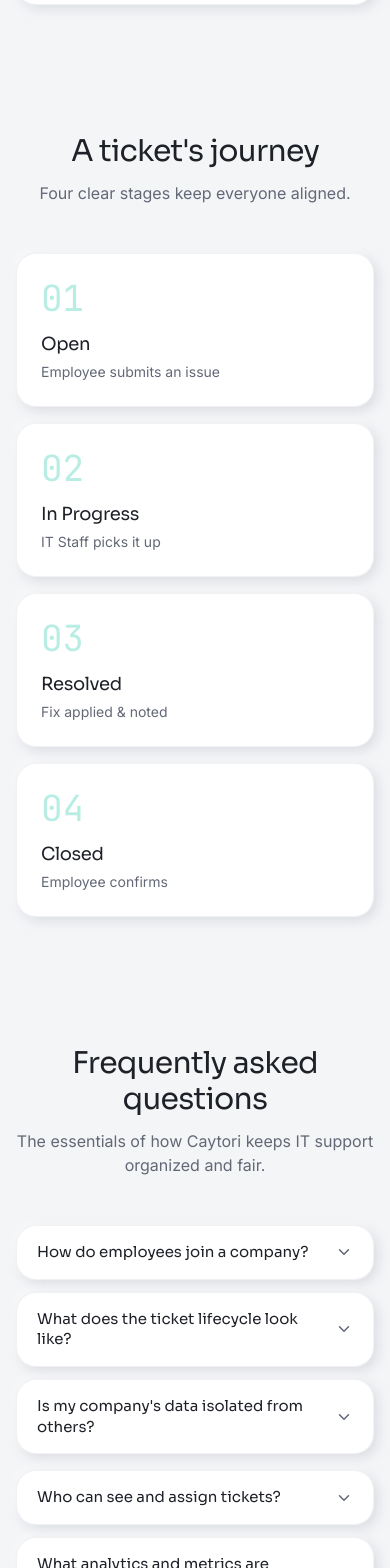
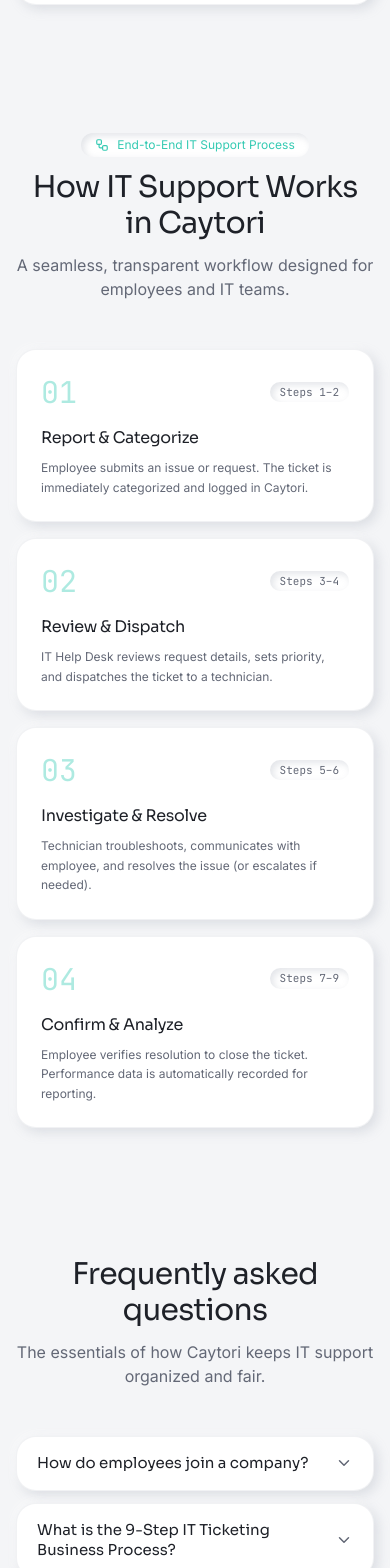
Before and after one commit to Alicia-Kate-Bactasa/Caytori, a React (Vite) app: page / in a window 390 px wide. Shown: the part 3020-4588 px from the top of the page. Built offline with nearby package versions, Linux system fonts and the light colour scheme.

Commit message:
refactor(workflow): streamline IT roles and process flow UI

```diff
--- a/src/components/Dashboard.tsx
+++ b/src/components/Dashboard.tsx
@@ -252,11 +252,11 @@
     .slice(0, 5)
   const avg = avgResolution(tickets)
 
-  const isEmployeeView = role === "normal_employee" || role === "normal_head"
+  const isEmployeeView = role === "normal_employee"
   const isITHead = role === "it_head" || role === "company_admin"
 
   return (
-    <div>
+    <div className="space-y-6">
       <div>
         <h1 className="font-display text-2xl font-700 tracking-tight">
           Good day, {me.name.split(" ")[0]}
@@ -274,7 +274,7 @@
         </p>
       </div>
 
-      <div className="mt-6 grid gap-4 sm:grid-cols-2 lg:grid-cols-4">
+      <div className="grid gap-4 sm:grid-cols-2 lg:grid-cols-4">
         {cards.map((c, i) => (
           <StatCard key={c.label} {...c} delay={i * 0.06} />
         ))}
--- a/src/components/Landing.tsx
+++ b/src/components/Landing.tsx
@@ -18,7 +18,7 @@
 } from "lucide-react"
 import type { LucideIcon } from "lucide-react"
 import { Button, Card, Avatar, Logo } from "./primitives"
-import { FAQS, type Role } from "../data"
+import { FAQS, IT_WORKFLOW_STEPS, type Role } from "../data"
 
 export const DEMO_KEY = "ishieSoGwapa"
 
@@ -38,26 +38,20 @@
     },
     {
       id: "it_head",
-      label: "DEPT IT (Dept Head)",
-      scope: "Head of IT",
+      label: "IT Help Desk Lead",
+      scope: "Reviews & assigns queue",
       icon: Server,
     },
     {
-      id: "normal_head",
-      label: "NORMAL DEPT (Dept Head)",
-      scope: "Finance Head",
-      icon: Users,
-    },
-    {
       id: "it_employee",
-      label: "IT Employee",
-      scope: "IT Staff",
+      label: "IT Technician",
+      scope: "Investigates & resolves",
       icon: Wrench,
     },
     {
       id: "normal_employee",
-      label: "Normal Employee",
-      scope: "Finance Employee",
+      label: "Employee",
+      scope: "Reports & confirms fix",
       icon: User,
     },
   ]
@@ -471,7 +465,7 @@
         </div>
       </section>
 
-      {/* Lifecycle */}
+      {/* IT Support Workflow Section */}
       <section className="py-16">
         <motion.div
           initial={{ opacity: 0, y: 20 }}
@@ -480,34 +474,70 @@
           transition={{ duration: 0.5 }}
           className="text-center"
         >
+          <div className="inline-flex items-center gap-2 rounded-full px-3.5 py-1 text-xs font-600 neu-inset text-primary mb-3">
+            <Workflow size={14} /> End-to-End IT Support Process
+          </div>
           <h2 className="font-display text-3xl font-700 tracking-tight sm:text-4xl">
-            A ticket's journey
+            How IT Support Works in Caytori
           </h2>
           <p className="mx-auto mt-3 max-w-md text-muted-foreground">
-            Four clear stages keep everyone aligned.
+            A seamless, transparent workflow designed for employees and IT teams.
           </p>
         </motion.div>
+
         <div className="mt-12 grid gap-4 sm:grid-cols-2 lg:grid-cols-4">
-          {lifecycle.map((s, i) => (
+          {[
+            {
+              phase: "01",
+              title: "Report & Categorize",
+              sub: "Steps 1–2",
+              desc: "Employee submits an issue or request. The ticket is immediately categorized and logged in Caytori.",
+            },
+            {
+              phase: "02",
+              title: "Review & Dispatch",
+              sub: "Steps 3–4",
+              desc: "IT Help Desk reviews request details, sets priority, and dispatches the ticket to a technician.",
+            },
+            {
+              phase: "03",
+              title: "Investigate & Resolve",
+              sub: "Steps 5–6",
+              desc: "Technician troubleshoots, communicates with employee, and resolves the issue (or escalates if needed).",
+            },
+            {
+              phase: "04",
+              title: "Confirm & Analyze",
+              sub: "Steps 7–9",
+              desc: "Employee verifies resolution to close the ticket. Performance data is automatically recorded for reporting.",
+            },
+          ].map((p, i) => (
             <motion.div
-              key={s.step}
+              key={p.phase}
               initial={{ opacity: 0, y: 24 }}
               whileInView={{ opacity: 1, y: 0 }}
               viewport={{ amount: 0.2 }}
               transition={{ duration: 0.4, delay: i * 0.08 }}
             >
-              <Card className="relative h-full p-6">
+              <Card className="relative h-full p-6 flex flex-col justify-between neu-hover">
+                <div>
+                  <div className="flex items-center justify-between">
                     <span
-                  className="font-mono text-4xl font-600"
+                      className="font-mono text-3xl font-800"
                       style={{
                         color:
-                      "color-mix(in srgb, var(--primary) 35%, transparent)",
+                          "color-mix(in srgb, var(--primary) 40%, transparent)",
                       }}
                     >
-                  0{i + 1}
+                      {p.phase}
                     </span>
-                <h3 className="mt-3 font-display text-lg font-600">{s.step}</h3>
-                <p className="mt-1 text-sm text-muted-foreground">{s.desc}</p>
+                    <span className="text-[11px] font-mono font-600 text-muted-foreground neu-inset px-2.5 py-0.5 rounded-full">
+                      {p.sub}
+                    </span>
+                  </div>
+                  <h3 className="mt-4 font-display text-base font-700">{p.title}</h3>
+                  <p className="mt-2 text-xs leading-relaxed text-muted-foreground">{p.desc}</p>
+                </div>
               </Card>
             </motion.div>
           ))}
--- a/src/data.ts
+++ b/src/data.ts
@@ -4,7 +4,6 @@
   | "platform_admin"
   | "company_admin"
   | "it_head"
-  | "normal_head"
   | "it_employee"
   | "normal_employee"
 
@@ -24,32 +23,27 @@
   {
     id: "platform_admin",
     label: "Caytori Admin",
-    blurb: "Manages Caytori & tenant companies",
+    blurb: "Manages Caytori platform & tenant companies",
   },
   {
     id: "company_admin",
     label: "Company Admin",
-    blurb: "Runs the company organization",
+    blurb: "Runs the company organization & departments",
   },
   {
     id: "it_head",
-    label: "DEPT IT (Dept Head)",
-    blurb: "Head of IT Dept — manages ticket routing & queue",
-  },
-  {
-    id: "normal_head",
-    label: "NORMAL DEPT (Dept Head)",
-    blurb: "Head of Finance Dept — views own reported issues",
+    label: "IT Help Desk Lead",
+    blurb: "Reviews, prioritizes & assigns tickets to IT technicians",
   },
   {
     id: "it_employee",
-    label: "IT Employee",
-    blurb: "Member of IT Dept — resolves assigned tickets",
+    label: "IT Technician",
+    blurb: "Investigates, communicates & resolves assigned IT issues",
   },
   {
     id: "normal_employee",
-    label: "Normal Employee",
-    blurb: "Member of Finance Dept — reports & tracks IT issues",
+    label: "Employee",
+    blurb: "Reports IT issues/requests & confirms resolutions",
   },
 ]
 
@@ -107,14 +101,6 @@
     email: "john@abccorp.com",
     isHead: true,
   },
-  normal_head: {
-    id: "u7",
-    name: "Elena Vance",
-    role: "normal_head",
-    department: "Finance",
-    email: "elena@abccorp.com",
-    isHead: true,
-  },
   it_employee: {
     id: "u3",
     name: "Mark Villanueva",
@@ -135,23 +121,87 @@
   {
     id: "u3",
     name: "Mark Villanueva",
-    role: "it_staff",
+    role: "it_employee",
     department: "IT",
     email: "mark@abccorp.com",
   },
   {
     id: "u4",
     name: "Anna Cruz",
-    role: "it_staff",
+    role: "it_employee",
     department: "IT",
     email: "anna@abccorp.com",
   },
   {
     id: "u6",
     name: "Leo Tan",
-    role: "it_staff",
+    role: "it_employee",
     department: "IT",
     email: "leo@abccorp.com",
+  },
+]
+
+export interface WorkflowStep {
+  step: number
+  title: string
+  description: string
+  shortLabel: string
+}
+
+export const IT_WORKFLOW_STEPS: WorkflowStep[] = [
+  {
+    step: 1,
+    title: "Employee Reports Issue/Request",
+    shortLabel: "Reported",
+    description: "Employee identifies an IT issue or service request and initiates submission.",
+  },
+  {
+    step: 2,
+    title: "Ticket Created & Categorized",
+    shortLabel: "Created & Categorized",
+    description: "Ticket is logged in Caytori with appropriate category and initial description.",
+  },
+  {
+    step: 3,
+    title: "IT Help Desk Reviews & Prioritizes",
+    shortLabel: "Help Desk Review",
+    description: "IT Help Desk Lead reviews details and assigns appropriate priority level.",
+  },
+  {
+    step: 4,
+    title: "Assigned to IT Team / Technician",
+    shortLabel: "Technician Assigned",
+    description: "Ticket is dispatched to a dedicated IT Technician.",
+  },
+  {
+    step: 5,
+    title: "Technician Investigates & Communicates",
+    shortLabel: "Investigation & Comm",
+    description: "Technician actively troubleshoots and communicates with employee.",
+  },
+  {
+    step: 6,
+    title: "Issue Resolved or Escalated",
+    shortLabel: "Resolved / Escalated",
+    description: "Technician resolves the issue or escalates to senior tech/specialist if needed.",
+  },
+  {
+    step: 7,
+    title: "Employee Confirms Resolution",
+    shortLabel: "Employee Confirms",
+    description: "Employee verifies fix or reopens if problem persists.",
+  },
+  {
+    step: 8,
+    title: "Ticket Closed",
+    shortLabel: "Closed",
+    description: "Ticket lifecycle is completed and locked.",
+  },
+  {
+    step: 9,
+    title: "Recorded for Reporting & Analysis",
+    shortLabel: "Recorded & Analyzed",
+    description: "Ticket data feeds into IT performance metrics and analytics.",
   },
 ]
 
@@ -217,7 +267,7 @@
       {
         id: id + "c1",
         author: reporter,
-        role: "employee",
+        role: "normal_employee",
         text: "This is blocking my work — happy to help troubleshoot.",
         at: createdAt,
       },
@@ -226,7 +276,7 @@
             {
               id: id + "c2",
               author: assignee,
-              role: "it_staff" as Role,
+              role: "it_employee" as Role,
               text: "Taking a look now. I'll follow up shortly.",
               at: createdAt,
             },
@@ -460,7 +510,7 @@
     return tickets
   if (role === "it_employee")
     return tickets.filter((t) => t.assignee === me.name)
-  // Non-IT roles (normal_head, normal_employee) only see their own submitted tickets
+  // Employee sees only their own submitted tickets
   return tickets.filter((t) => t.reporter === me.name)
 }
 
@@ -470,14 +520,29 @@
   return done.reduce((s, t) => s + (t.resolutionHours ?? 0), 0) / done.length
 }
 
+export function getWorkflowStep(ticket: Ticket): number {
+  if (ticket.status === "CLOSED") return 8 // Step 8 (and recorded in Step 9)
+  if (ticket.status === "RESOLVED") return 6 // Step 6 (Heading to Step 7 confirmation)
+  if (ticket.status === "IN_PROGRESS") {
+    const hasEscalated = ticket.activity.some((a) => a.action.toLowerCase().includes("escalat"))
+    if (hasEscalated) return 6
+    const hasComments = ticket.comments.some((c) => c.role === "it_employee")
+    if (hasComments) return 5
+    return 4 // Assigned to technician
+  }
+  const reviewedByHelpDesk = ticket.activity.some((a) => a.action.toLowerCase().includes("priorit") || a.action.toLowerCase().includes("review"))
+  if (reviewedByHelpDesk) return 3
+  return 2 // Created & categorized
+}
+
 export const FAQS: { q: string; a: string }[] = [
   {
     q: "How do employees join a company?",
     a: "Employees never self-select a company. A Company Admin sends a secure email invitation; the employee sets a password and is automatically linked to the correct company and department.",
   },
   {
-    q: "What does the ticket lifecycle look like?",
-    a: "Every ticket flows through four clear stages: Open → In Progress → Resolved → Closed. IT Staff mark a ticket Resolved, and the employee confirms the fix to Close it. If it isn't fixed, it returns to In Progress.",
+    q: "What is the 9-Step IT Ticketing Business Process?",
+    a: "1) Employee reports issue → 2) Ticket created & categorized → 3) Help Desk reviews & prioritizes → 4) Assigned to IT Technician → 5) Technician investigates & communicates → 6) Issue resolved or escalated → 7) Employee confirms resolution → 8) Ticket closed → 9) Recorded for IT performance analysis.",
   },
   {
     q: "Is my company's data isolated from others?",
@@ -485,14 +550,14 @@
   },
   {
     q: "Who can see and assign tickets?",
-    a: "Employees see only their own tickets. IT Staff work on tickets assigned to them. IT Admins view all company tickets and handle assignment and reassignment.",
+    a: "Employees see only their own tickets. IT Technicians work on tickets assigned to them. IT Help Desk Leads view all company tickets, handle prioritization, and dispatch assignments.",
   },
   {
     q: "What analytics and metrics are available?",
-    a: "Caytori provides real-time visibility into ticket volumes, status breakdowns, category distributions, and average resolution times across departments.",
+    a: "Caytori provides real-time visibility into ticket volumes, status breakdowns, category distributions, IT technician workload, and resolution times for performance analysis.",
   },
   {
     q: "Can a company run with just one IT person?",
-    a: "Absolutely. Caytori doesn't force a fixed IT structure. A company can operate with a single IT Staff member or scale up to a full IT department.",
+    a: "Absolutely. Caytori doesn't force a fixed IT structure. A company can operate with a single IT technician or scale up to a full IT department with Help Desk leads and specialists.",
   },
 ]
```
Lines whose indentation alone changed are shown as unchanged.
